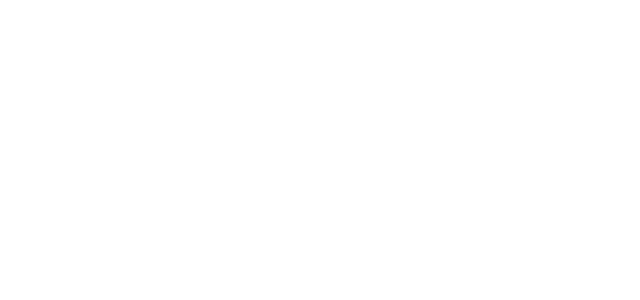
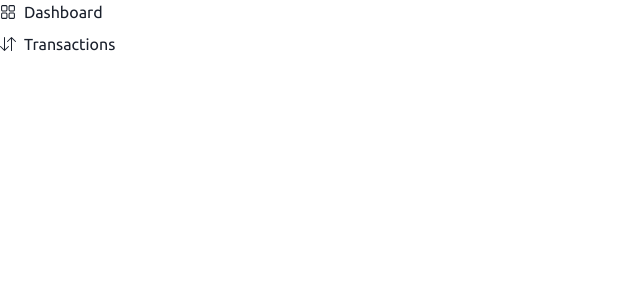
Before and after one commit to vaishnavwalke/React-Crypto-Dashboard, a React (Vite) app: page / in a window 1280 px wide. Shown: the top 300 px of the page, without its empty margins (0-640 px from the left). Built offline with nearby package versions, Linux system fonts and the light colour scheme.

Commit message:
3 files modified

```diff
--- a/package.json
+++ b/package.json
@@ -11,6 +11,7 @@
   },
   "dependencies": {
     "@chakra-ui/react": "^2.8.1",
+    "@emotion/react": "^11.11.1",
     "@emotion/styled": "^11.11.0",
     "@fontsource/ubuntu": "^5.0.8",
     "framer-motion": "^10.16.4",
--- a/src/components/Sidenav.jsx
+++ b/src/components/Sidenav.jsx
@@ -1,20 +1,21 @@
 import { HStack, Icon, Stack, Text } from '@chakra-ui/react';
 import { RxDashboard } from 'react-icons/rx';
+import { BsArrowDownUp } from 'react-icons/bs';
 const Sidenav = () => {
   const navLinks = [
     { icon: RxDashboard, text: 'Dashboard', link: '/' },
-    { icon: RxDashboard, text: 'Transactions', link: '/transactions' },
+    { icon: BsArrowDownUp, text: 'Transactions', link: '/transactions' },
   ];
 
   return (
     <Stack>
-      {navLinks.map((nav) => {
-        console.log(nav.text);
+      {navLinks.map((nav) => (
+        //console.log(nav.text)
         <HStack key={nav.text}>
           <Icon as={nav.icon} />
           <Text>{nav.text} </Text>
-        </HStack>;
-      })}
+        </HStack>
+      ))}
     </Stack>
   );
 };
```
Also changed, not shown: 1 other file (tests, documents, lock files or other folders).
